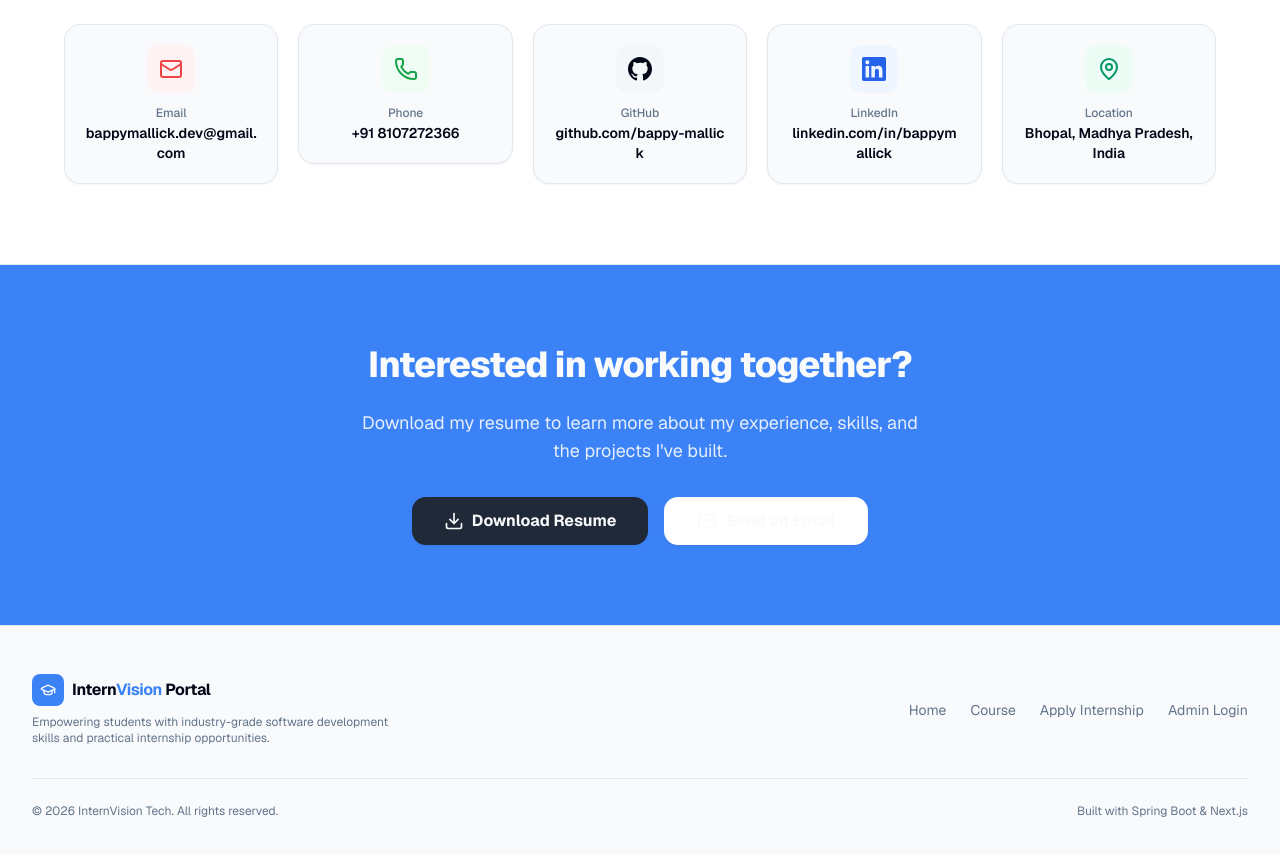
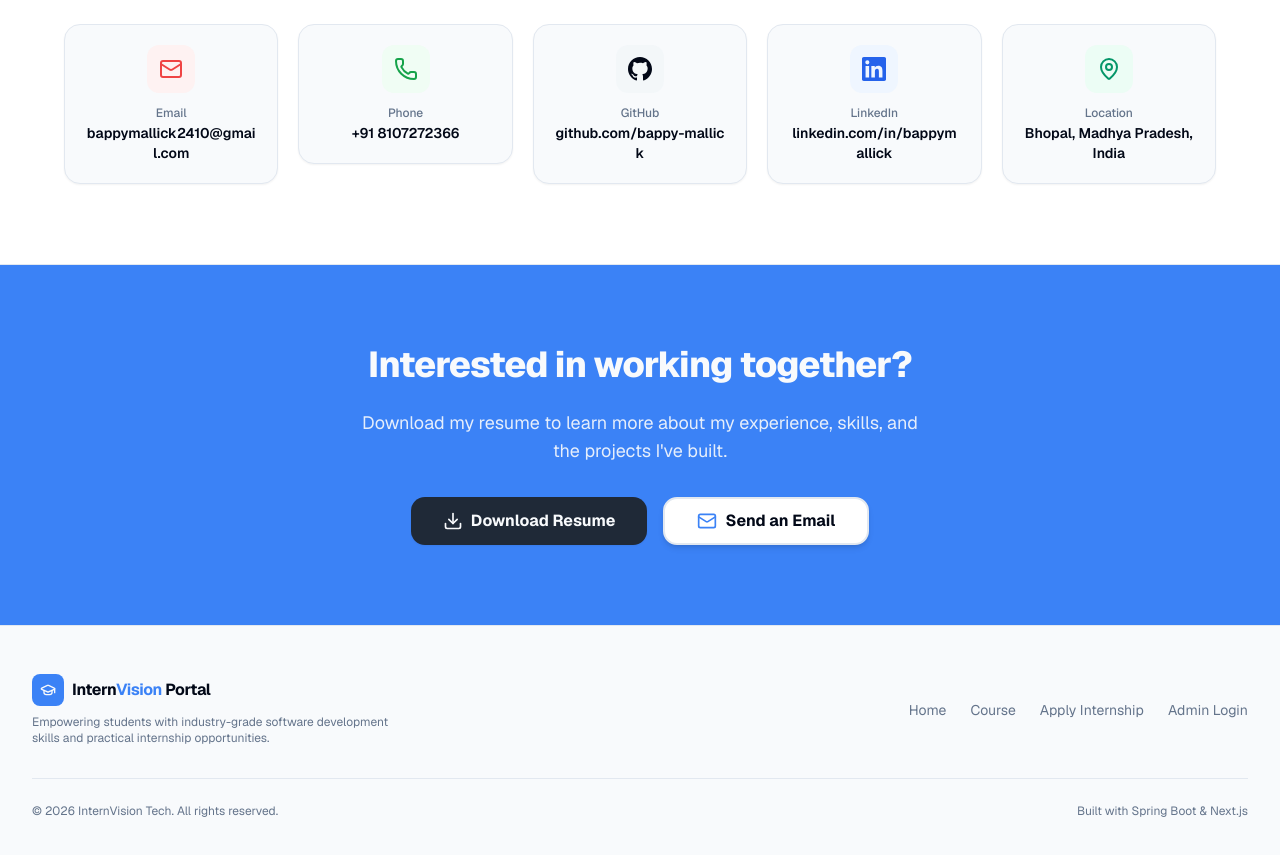
Before and after one commit to bappy-mallick/internvision-portal, a Next.js app in the folder frontend/: page /about in a window 1280 px wide. Shown: the part 4360-5215 px from the top of the page. Built offline with nearby package versions, Linux system fonts and the light colour scheme; no server answers.

Commit message:
fix: update email to bappymallick2410@gmail.com, fix mailto button contrast and client launching

```diff
--- a/frontend/src/app/about/page.tsx
+++ b/frontend/src/app/about/page.tsx
@@ -206,8 +206,8 @@ const contactLinks = [
   {
     icon: Mail,
     label: "Email",
-    value: "bappymallick.dev@gmail.com",
-    href: "mailto:bappymallick.dev@gmail.com",
+    value: "bappymallick2410@gmail.com",
+    href: "mailto:bappymallick2410@gmail.com",
     iconColor: "text-red-500",
     bg: "bg-red-50 dark:bg-red-950/40",
   },
@@ -684,12 +684,14 @@ export default function AboutPage() {
                 </Card>
               );
 
+              const isDirectLink = href?.startsWith("mailto:") || href?.startsWith("tel:");
+
               return href ? (
                 <a
                   key={label}
                   href={href}
-                  target={href.startsWith("mailto:") || href.startsWith("tel:") ? "_self" : "_blank"}
-                  rel="noopener noreferrer"
+                  target={isDirectLink ? undefined : "_blank"}
+                  rel={isDirectLink ? undefined : "noopener noreferrer"}
                 >
                   {card}
                 </a>
@@ -728,13 +730,15 @@ export default function AboutPage() {
                   Download Resume
                 </Button>
               </a>
-              <a href="mailto:bappymallick.dev@gmail.com">
+              <a
+                href="mailto:bappymallick2410@gmail.com"
+                aria-label="Send Email to Bappy Mallick"
+              >
                 <Button
-                  variant="outline"
                   size="lg"
-                  className="font-bold text-base px-8 w-full sm:w-auto border-primary-foreground/30 text-primary-foreground hover:bg-primary-foreground/10 hover:text-primary-foreground"
+                  className="font-bold text-base px-8 w-full sm:w-auto bg-background text-foreground border-2 border-border hover:bg-accent hover:text-accent-foreground shadow-md transition-colors"
                 >
-                  <Mail className="mr-2 h-5 w-5" />
+                  <Mail className="mr-2 h-5 w-5 text-primary" />
                   Send an Email
                 </Button>
               </a>
```
